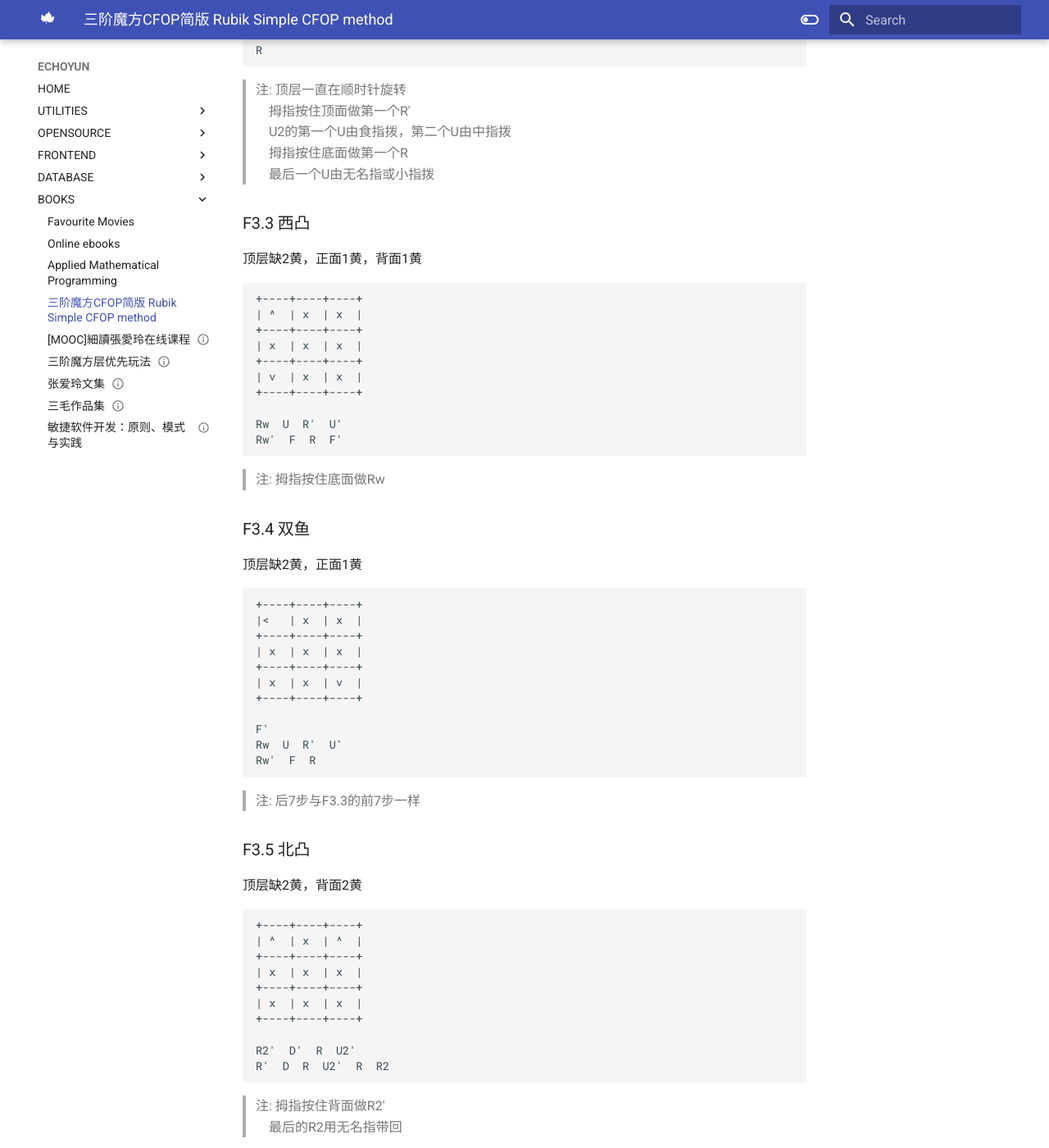
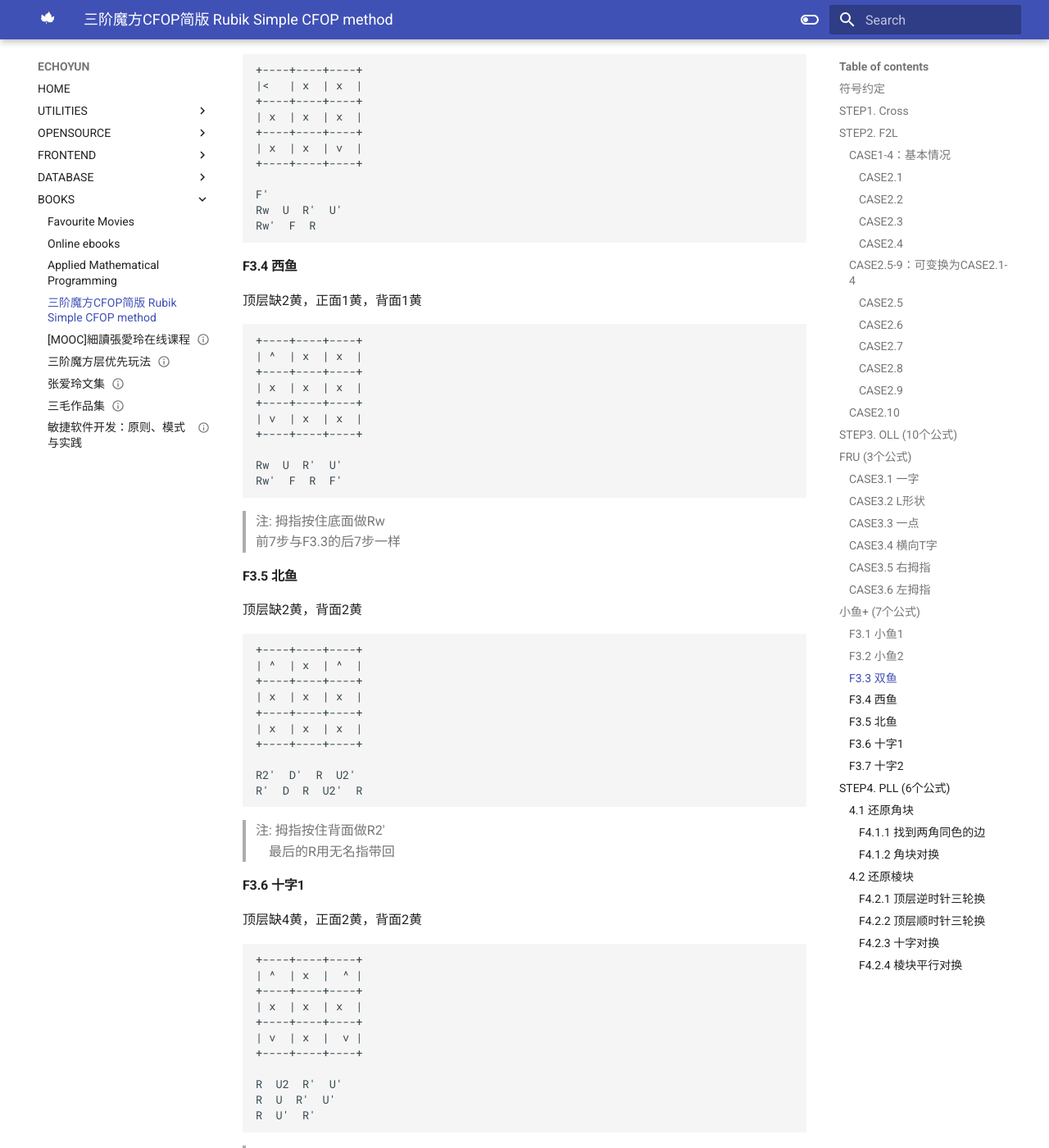
Before and after one commit to cloudecho/cloudecho.github.io, an MkDocs documentation site: the page built from docs/BOOKS/2021-08-20-rubik-simplecfop.md, in a window 1280 px wide and 1400 px high, scrolled down 6470 px. Shown: the whole window at 82% size. Built offline with MkDocs 1.6.1 and Material for MkDocs 9.7.7, drawn with Linux system fonts in a browser that asks for light colours; some of the changed text lies outside the part shown.

Commit message:
fix rubik-simplecfop

````diff
--- a/docs/BOOKS/2021-08-20-rubik-simplecfop.md
+++ b/docs/BOOKS/2021-08-20-rubik-simplecfop.md
@@ -9,7 +9,7 @@
 ---
 
 
-# 符号约定
+## 符号约定
 ```
 魔方初始：白对黄，橙对红，蓝对绿
 
@@ -46,7 +46,7 @@
 
 *下面假设底面白色(W)，顶面黄色(Y)。*
 
-# STEP1. Cross
+## STEP1. Cross
 
 *目标是对好底层的4个棱块。*
 
@@ -68,11 +68,11 @@
 R'  F  R
 ```
 
-# STEP2. F2L
+## STEP2. F2L
 
-## CASE1-4：基本情况
+### CASE1-4：基本情况
 
-### CASE2.1
+#### CASE2.1
 
 e.g. 顶面Y 正面B 右面R；角块白色位于右面
 ```
@@ -87,7 +87,7 @@
 R  U  R'
 ```
 
-### CASE2.2
+#### CASE2.2
 
 e.g. 顶面Y 正面B 左面O；角块白色位于左面
 ```
@@ -102,7 +102,7 @@
 L'  U'  L
 ```
 
-### CASE2.3
+#### CASE2.3
 
 e.g. 顶面Y 正面R 右面G；角块白色位于正面
 ```
@@ -117,7 +117,7 @@
 U  R  U'  R'
 ```
 
-### CASE2.4
+#### CASE2.4
 
 e.g. 顶面Y 正面G 左面R；角块白色位于正面
 
@@ -133,9 +133,9 @@
 U'  L'  U  L
 ```
 
-## CASE2.5-9：可变换为CASE2.1-4
+### CASE2.5-9：可变换为CASE2.1-4
 
-### CASE2.5
+#### CASE2.5
 
 e.g. 正面G 左面R 底面W；角块白色位于底面
 
@@ -151,7 +151,7 @@
 +----+----+----+
 ```
 
-### CASE2.6
+#### CASE2.6
 
 e.g 正面O 左面G 底面W；角块白色位于底面
 
@@ -167,13 +167,13 @@
 +----+----+----+
 ```
 
-### CASE2.7
+#### CASE2.7
 
 白色在侧面，角块与棱块在顶层异色
 
 藏角变换为CASE2.1-2
 
-### CASE2.8
+#### CASE2.8
 
 白色在侧面，角块与棱块在顶层同色
 
@@ -181,7 +181,7 @@
 
 否则，藏角变换为CASE2.3-4
 
-### CASE2.9
+#### CASE2.9
 
 白色在顶层，角块与棱块分离
 
@@ -189,18 +189,18 @@
 
 藏棱于目标位对边，变换为CASE2.3-4
 
-## CASE2.10
+### CASE2.10
 
 第二层只差一个棱块
 
 用层先法还原.
 
 
-# STEP3. OLL (10个公式)
+## STEP3. OLL (10个公式)
 
 ## FRU (3个公式)
 
-### CASE3.1  一字
+#### CASE3.1  一字
 
 FRU公式
 
@@ -210,7 +210,7 @@
 ```
 *注: 拇指按住底面食指拨F*
 
-### CASE3.2  L形状
+#### CASE3.2  L形状
 
 FwRU公式
 
@@ -219,11 +219,11 @@
 R'  U'  Fw'
 ```
 
-### CASE3.3  一点
+#### CASE3.3  一点
 
 用 `FRU公式` + `FwRU公式`
 
-### CASE3.4  横向T字
+#### CASE3.4  横向T字
 
 左面两块黄，前后各一块黄.
 
@@ -240,7 +240,7 @@
 ```
 
 
-### CASE3.5  右拇指
+#### CASE3.5  右拇指
 
 左面三块黄
 
@@ -256,7 +256,7 @@
 +----+----+----+
 ```
 
-### CASE3.6  左拇指
+#### CASE3.6  左拇指
 
 右面三块黄，CASE3.5的镜像.
 
@@ -275,9 +275,9 @@
 L  U  Fw
 ```
 
-## 小鱼凸十 (7个公式)
+## 小鱼+ (7个公式)
 
-### F3.1   小鱼1
+#### F3.1   小鱼1
 
 鱼头在右上角，右面1黄
 
@@ -300,7 +300,7 @@
   &nbsp;&nbsp;&nbsp;&nbsp;U2'的第一个U由拇指拨，第二个U由左手食指拨
 
 
-### F3.2   小鱼2
+#### F3.2   小鱼2
 
 鱼头在右下角，右面1黄
 
@@ -324,26 +324,7 @@
   &nbsp;&nbsp;&nbsp;&nbsp;拇指按住底面做第一个R <br>
   &nbsp;&nbsp;&nbsp;&nbsp;最后一个U由无名指或小指拨
 
-
-### F3.3  西凸
-
-顶层缺2黄，正面1黄，背面1黄
-
-```
-+----+----+----+
-| ^  | x  | x  |
-+----+----+----+
-| x  | x  | x  |
-+----+----+----+
-| v  | x  | x  |
-+----+----+----+
-
-Rw  U  R'  U'
-Rw'  F  R  F'
-```
-> 注: 拇指按住底面做Rw
-
-### F3.4  双鱼
+#### F3.3  双鱼
 
 顶层缺2黄，正面1黄
 
@@ -360,9 +341,28 @@
 Rw  U  R'  U'
 Rw'  F  R
 ```
->注: 后7步与F3.3的前7步一样
 
-### F3.5  北凸
+#### F3.4  西鱼
+
+顶层缺2黄，正面1黄，背面1黄
+
+```
++----+----+----+
+| ^  | x  | x  |
++----+----+----+
+| x  | x  | x  |
++----+----+----+
+| v  | x  | x  |
++----+----+----+
+
+Rw  U  R'  U'
+Rw'  F  R  F'
+```
+> 注: 拇指按住底面做Rw <br>
+前7步与F3.3的后7步一样
+
+
+#### F3.5  北鱼
 
 顶层缺2黄，背面2黄
 
@@ -376,12 +376,32 @@
 +----+----+----+
 
 R2'  D'  R  U2'
-R'  D  R  U2'  R  R2
+R'  D  R  U2'  R
 ```
 > 注: 拇指按住背面做R2' <br>
-  &nbsp;&nbsp;&nbsp;&nbsp;最后的R2用无名指带回
+  &nbsp;&nbsp;&nbsp;&nbsp;最后的R用无名指带回
 
-### F3.6 十字1
+#### F3.6  十字1
+
+顶层缺4黄，正面2黄，背面2黄
+
+```
++----+----+----+
+| ^  | x  |  ^ |
++----+----+----+
+| x  | x  | x  |
++----+----+----+
+| v  | x  |  v |
++----+----+----+
+
+R  U2  R'  U'
+R  U  R'  U'
+R  U'  R'
+```
+> 注: 拇指按住底面做第一个R <br>
+&nbsp;&nbsp;&nbsp;&nbsp;拇指按住正面做第一个R'
+
+#### F3.7 十字2
 
 顶层缺4黄，正面1黄，背面1黄，左面2黄
 
@@ -402,29 +422,10 @@
 >注: 拇指按住正面做第一个R <br>
   &nbsp;&nbsp;&nbsp;&nbsp;拇指按住背面来做最后的R2'
 
-### F3.7  十字2
 
-顶层缺4黄，正面2黄，背面2黄
-
-```
-+----+----+----+
-| ^  | x  |  ^ |
-+----+----+----+
-| x  | x  | x  |
-+----+----+----+
-| v  | x  |  v |
-+----+----+----+
-
-R  U2  R'  U'
-R  U  R'  U'
-R  U'  R'
-```
-> 注: 拇指按住底面做第一个R <br>
-  &nbsp;&nbsp;&nbsp;&nbsp;拇指按住正面做第一个R'
-
-# STEP4. PLL  (6个公式)
-## 4.1  还原角块
-### F4.1.1  找到两角同色的边
+## STEP4. PLL  (6个公式)
+### 4.1  还原角块
+#### F4.1.1  找到两角同色的边
 
 把它放在右面
 
@@ -446,7 +447,7 @@
 x
 ```
 
-### F4.1.2  角块对换
+#### F4.1.2  角块对换
 
 ```
 +----+----+----+
@@ -462,8 +463,8 @@
 y'  R  U'  R2
 ```
 
-## 4.2  还原棱块
-### F4.2.1  顶层逆时针三轮换
+### 4.2  还原棱块
+#### F4.2.1  顶层逆时针三轮换
 
 ```
 1-->2-->3-->1
@@ -480,7 +481,7 @@
 R'  U'  R2
 ```
 
-### F4.2.2  顶层顺时针三轮换
+#### F4.2.2  顶层顺时针三轮换
 
 ```
 1-->2-->3-->1
@@ -498,7 +499,7 @@
 R'  U  R'
 ```
 
-### F4.2.3  十字对换
+#### F4.2.3  十字对换
 ```
 +----+----+----+
 |    | ↑  |    |
@@ -514,7 +515,7 @@
 ML2
 ```
 
-### F4.2.4  棱块平行对换
+#### F4.2.4  棱块平行对换
 
 ```
 1<-->2,  3<-->4
````
Also changed, not shown: 1 other file.
